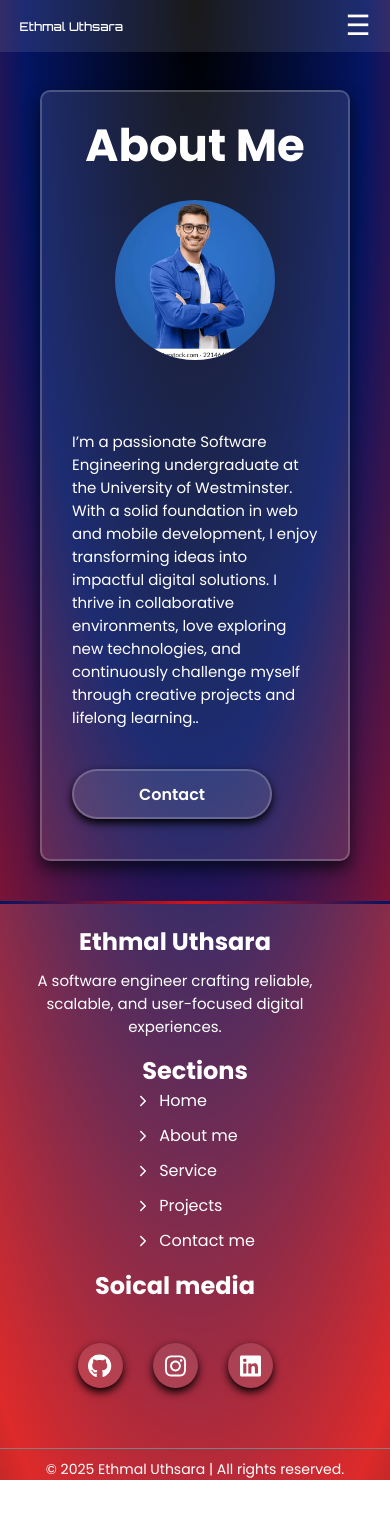
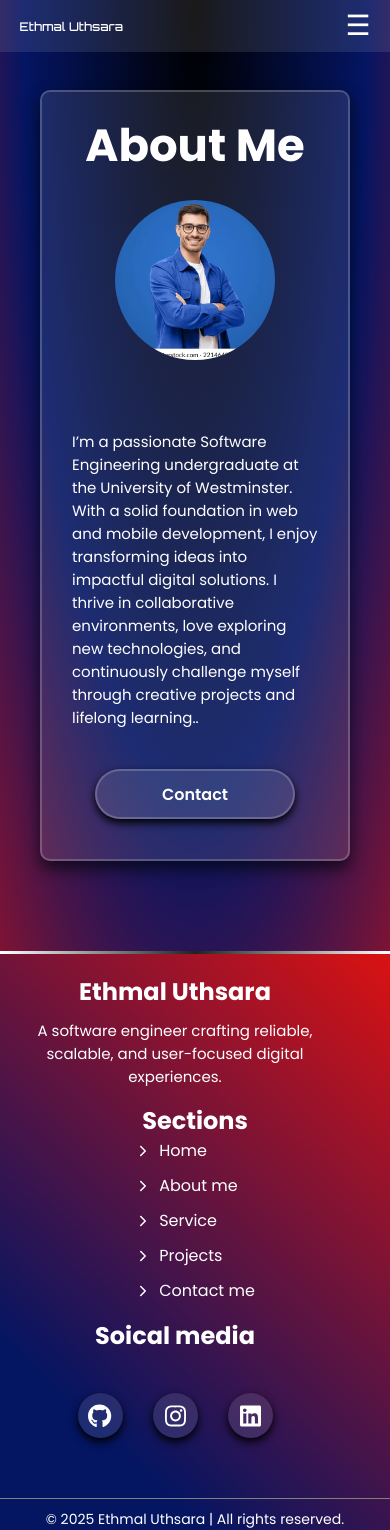
Before and after one commit to UthsaraEthmal/Portfolio-Website-Ethmal-Uthsara, a React (Vite) app: page /About in a window 390 px wide. Before the commit the page ends 1480 px from the top, so only its background shows below. Built offline with nearby package versions, Linux system fonts and the light colour scheme; a web font is replaced by a local one.

Commit message:
Fix:footer color change

```diff
--- a/src/Comp/AboutComp/About.css
+++ b/src/Comp/AboutComp/About.css
@@ -129,6 +129,12 @@
     width: 200px;
     height: 200px;
   }
+  .about-content-details {
+
+  justify-content: center;
+  align-items: center;
+
+}
   .about-content {
     flex-direction: column;
   }
--- a/src/Comp/ContactComp/Contact.css
+++ b/src/Comp/ContactComp/Contact.css
@@ -158,6 +158,7 @@
 .contact-sub-main-2-heading{ font-size: 45px;}
 .Contact-main{
   height: auto;
+  margin-top: -50px;
 }
 
 .contact-card {
--- a/src/Comp/FooterComp/Footer.css
+++ b/src/Comp/FooterComp/Footer.css
@@ -1,8 +1,9 @@
 /* Footer Styles */
 .footer {
 background: rgba(255, 255, 255, 0.1);
+background-image: linear-gradient(43deg, #041562 20%,  #DA1212 100%);
     color: white;
-
+  margin-top: 50px;
     text-align: center;
   }
   .footer::before {
@@ -10,8 +11,8 @@
     display: block;
     width: 100%;
     height: 3px;
-     background: linear-gradient(to right, #041562  0%, #DA1212  50%, #041562 100%); /* Blue line that starts in the middle */
-    /*background: linear-gradient(to right, #ffffff 0%, #222 50%, #ffffff 100%); /* Blue line that starts in the middle */
+    /* background: linear-gradient(to right, #041562  0%, #DA1212  50%, #041562 100%); /* Blue line that starts in the middle */
+    background: linear-gradient(to right, #ffffff 0%, #222 50%, #ffffff 100%); /* Blue line that starts in the middle */
   }
   .footer-container {
     display: flex;
--- a/src/Comp/ServiceComp/Service.css
+++ b/src/Comp/ServiceComp/Service.css
@@ -20,7 +20,7 @@
   justify-content: center;
   flex-wrap: wrap; /* Allow wrapping to create two lines of cards */
   padding-top: 50px;
-  padding-bottom: 100px;
+  /*padding-bottom: 100px;*/
 }
 .Service-card {
   width: 300px;
```
